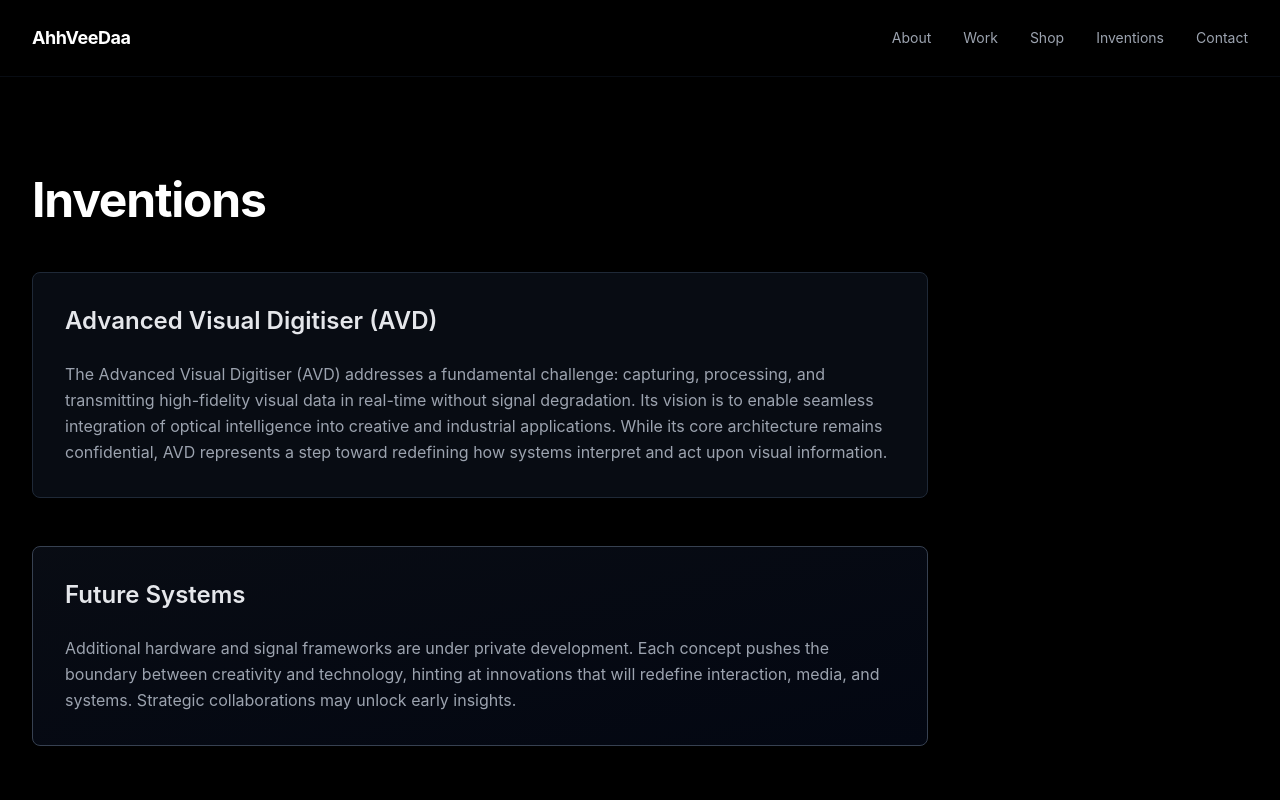
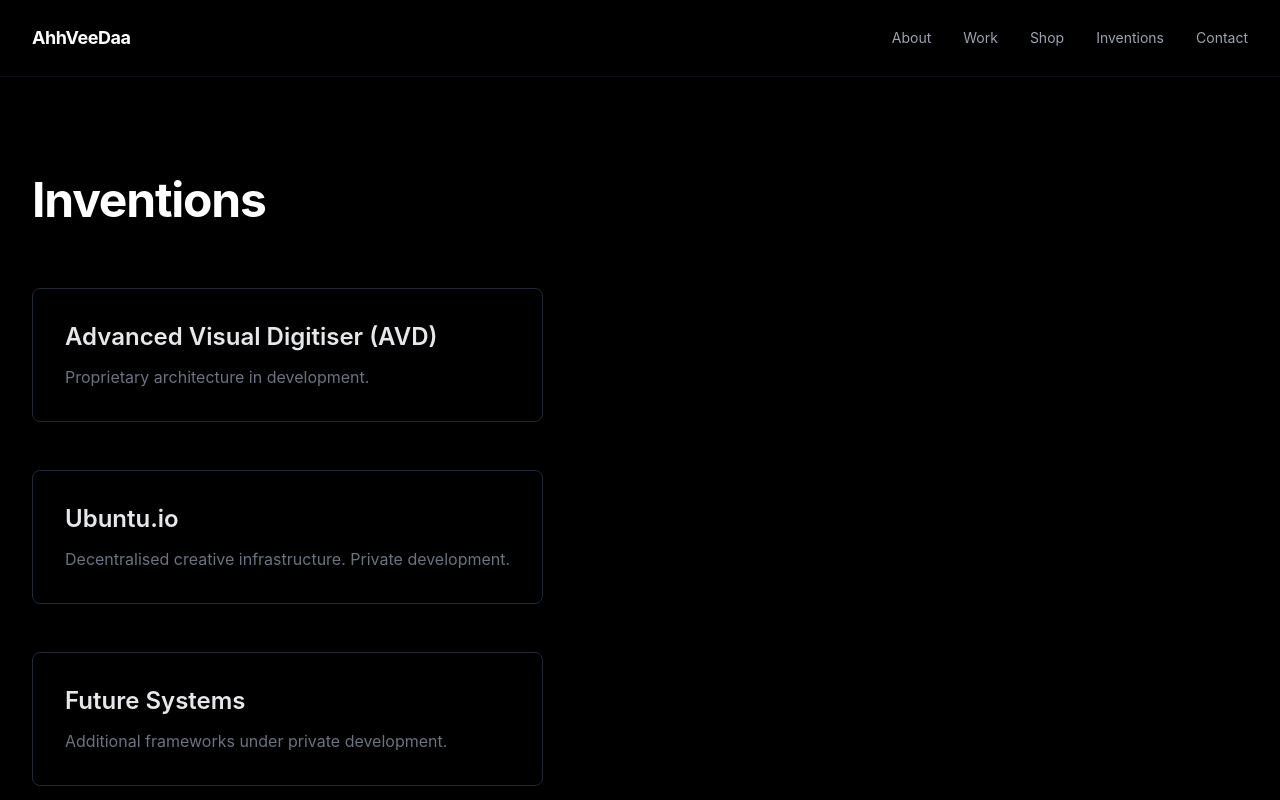
Before and after one commit to AhhVeeDaa/Website, a Next.js app: page /inventions in a window 1280 px wide. Shown: the top 800 px of the page. Built offline with nearby package versions, Linux system fonts and the light colour scheme.

Commit message:
Inventions V2: mystique-first, minimal reveal, tighter copy

```diff
--- a/app/inventions/page.tsx
+++ b/app/inventions/page.tsx
@@ -2,27 +2,23 @@ export default function Inventions() {
   return (
     <main className="flex min-h-screen flex-col items-start px-8 py-24">
       <div className="max-w-4xl">
-        <h1 className="text-5xl font-bold mb-12 tracking-tight">Inventions</h1>
+        <h1 className="text-5xl font-bold mb-16 tracking-tight">Inventions</h1>
 
-        <div className="mb-12 bg-gray-900/50 border border-gray-800 rounded-lg p-8">
-          <h2 className="text-2xl font-semibold mb-6 text-gray-200">Advanced Visual Digitiser (AVD)</h2>
-          <p className="text-gray-400 leading-relaxed">
-            The Advanced Visual Digitiser (AVD) addresses a fundamental challenge: capturing, processing, and transmitting high-fidelity visual data in real-time without signal degradation. Its vision is to enable seamless integration of optical intelligence into creative and industrial applications. While its core architecture remains confidential, AVD represents a step toward redefining how systems interpret and act upon visual information.
-          </p>
-        </div>
+        <div className="space-y-12">
+          <div className="border border-gray-800 rounded-lg p-8">
+            <h2 className="text-2xl font-semibold mb-3 text-gray-200">Advanced Visual Digitiser (AVD)</h2>
+            <p className="text-gray-500">Proprietary architecture in development.</p>
+          </div>
 
-        <div className="bg-gradient-to-br from-gray-900/50 to-gray-950 border border-gray-700 rounded-lg p-8">
-          <h2 className="text-2xl font-semibold mb-6 text-gray-200">Future Systems</h2>
-          <p className="text-gray-400 leading-relaxed">
-            Additional hardware and signal frameworks are under private development. Each concept pushes the boundary between creativity and technology, hinting at innovations that will redefine interaction, media, and systems. Strategic collaborations may unlock early insights.
-          </p>
-        </div>
+          <div className="border border-gray-800 rounded-lg p-8">
+            <h2 className="text-2xl font-semibold mb-3 text-gray-200">Ubuntu.io</h2>
+            <p className="text-gray-500">Decentralised creative infrastructure. Private development.</p>
+          </div>
 
-        <div className="mt-16 bg-gray-900/50 border border-gray-700 rounded-lg p-8">
-          <h2 className="text-2xl font-semibold mb-6 text-gray-200">Ubuntu.io</h2>
-          <p className="text-gray-400 leading-relaxed">
-            Ubuntu.io is a systems-driven digital framework exploring decentralised collaboration, creative infrastructure, and intelligent network design. Rooted in the philosophy of shared advancement, it merges technology, autonomy, and scalable cultural architecture.
-          </p>
+          <div className="border border-gray-800 rounded-lg p-8">
+            <h2 className="text-2xl font-semibold mb-3 text-gray-200">Future Systems</h2>
+            <p className="text-gray-500">Additional frameworks under private development.</p>
+          </div>
         </div>
       </div>
     </main>
```
